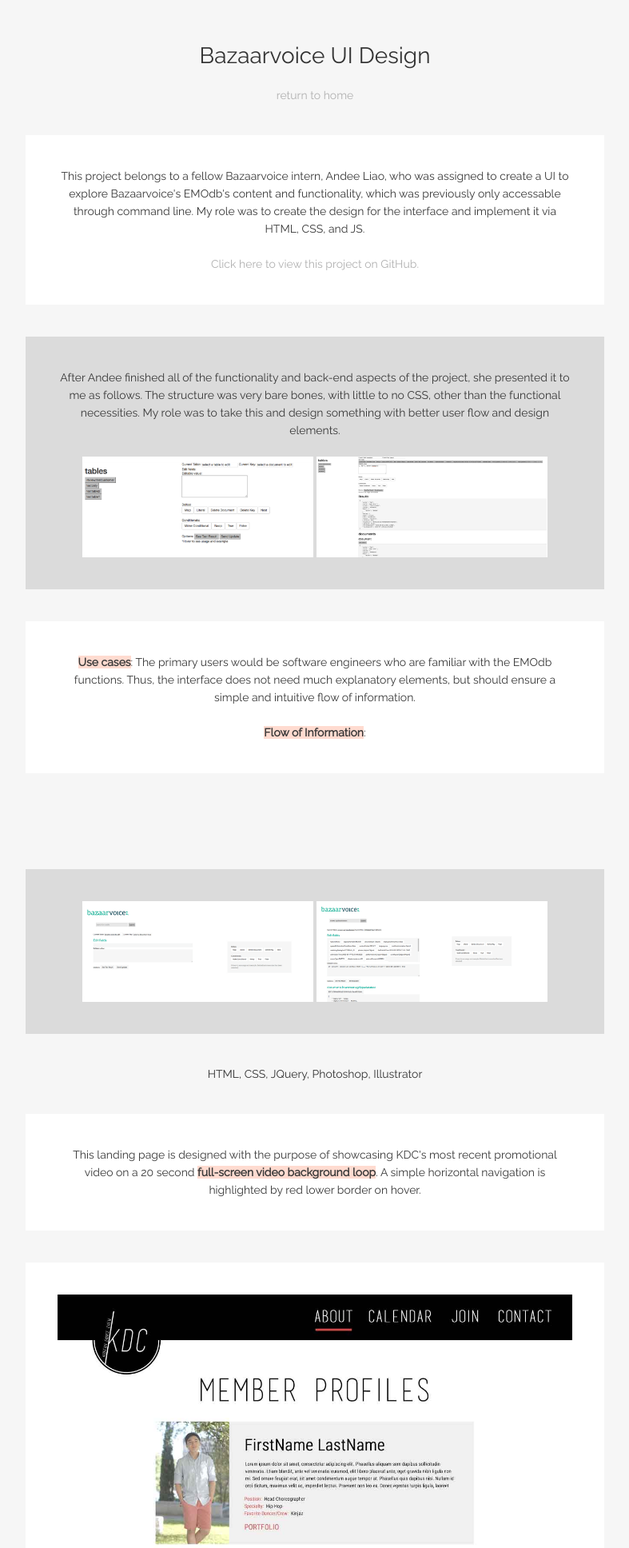
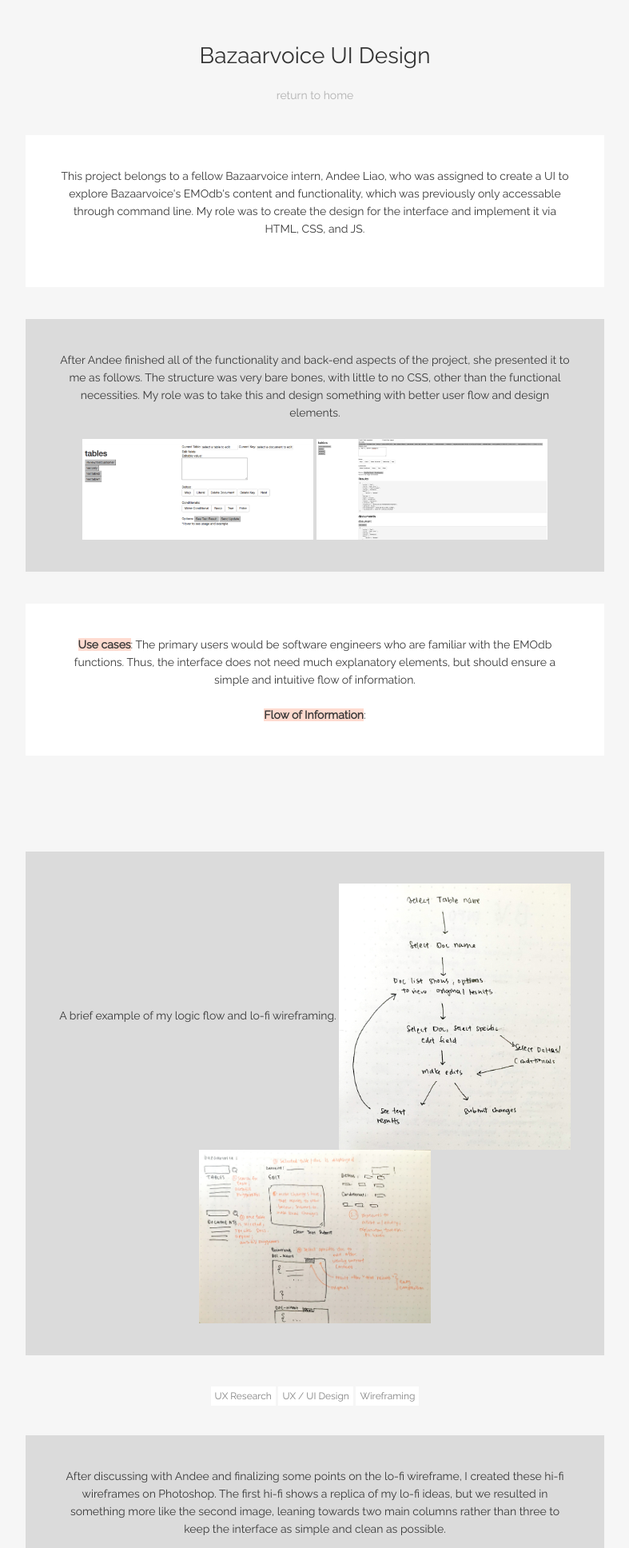
Before and after one commit to krystinadiao/krystinadiao.github.io, a PHP site: page /bv-interface.html in a window 1280 px wide. Shown: the top 1936 px of the page at 80% size, without its empty margins (246-1033 px from the left). Run offline with PHP 8.4, Linux system fonts and the light colour scheme; some libraries are stand-ins or nearby versions.

Commit message:
no message

```diff
--- a/bv-interface.html
+++ b/bv-interface.html
@@ -38,7 +38,6 @@
             This project belongs to a fellow Bazaarvoice intern, Andee Liao, who was assigned to create a UI to explore Bazaarvoice's EMOdb's content and functionality,
             which was previously only accessable through command line.  My role was to create the design for the interface and implement it via HTML, CSS, and JS.<br/><br/>
 
-            <a class="highlight" target="_blank" href="https://github.com/bazaarvoice/EMOtions">Click here to view this project on GitHub.</a>
 
           </div></div>
 
@@ -56,48 +55,47 @@
                 <b>Flow of Information</b>:
               </div><br/><br/></div>
 
-                <div data-aos="fade-up" >
+              <div data-aos="fade-up" >
+                <div class="text-boxes-img">
+                  A brief example of my logic flow and lo-fi wireframing.
+                  <a href="bv/interface-5.jpg" data-lightbox="image-2" data-title="After Design Implementation"><img src="bv/interface-5.jpg" alt="" width="45%"/></a>
+                  <a href="bv/interface-6.jpg" data-lightbox="image-2" data-title="After Design Implementation"><img src="bv/interface-6.jpg" alt="" width="45%"/></a>
+                </div>
+                <span class="category">UX Research</span>
+                <span class="category">UX / UI Design</span>
+                <Span class="category">Wireframing</span>
+              </div>
+
+              <div data-aos="fade-up" >
+                <div class="text-boxes-img">
+                  After discussing with Andee and finalizing some points on the lo-fi wireframe, I created
+                  these hi-fi wireframes on Photoshop.  The first hi-fi shows a replica of my lo-fi ideas,
+                  but we resulted in something more like the second image, leaning towards two main columns rather than three to keep the interface as simple and clean as possible.<br/><br/>
+                  The color palette is based off of the Bazaarvoice green and a neutral secondary palette.<br/><br/>
+                  <a href="bv/interface-7.jpg" data-lightbox="image-2" data-title="After Design Implementation"><img src="bv/interface-7.jpg" alt="" width="45%"/></a>
+                  <a href="bv/interface-8.jpg" data-lightbox="image-2" data-title="After Design Implementation"><img src="bv/interface-8.jpg" alt="" width="45%"/></a>
+                </div>
+                <span class="category">UX Research</span>
+                <span class="category">UX / UI Design</span>
+                <Span class="category">Wireframing</span>
+                <span class="category">Photoshop</span>
+              </div>
+
+
+                <div data-aos="fade-up" style="margin-bottom:200px" >
                   <div class="text-boxes-img">
+                    These are screenshots of the ultimate, final interface.  As you can see, they are nearly identical to my hi-fi wireframes, proving a successful integration.<br/><br/>
                     <a href="bv/interface-3.jpg" data-lightbox="image-2" data-title="After Design Implementation"><img src="bv/interface-3.jpg" alt="" width="45%"/></a>
                     <a href="bv/interface-4.jpg" data-lightbox="image-2" data-title="After Design Implementation"><img src="bv/interface-4.jpg" alt="" width="45%"/></a>
                   </div>
-                  <span class="hello2">HTML, CSS, JQuery, Photoshop, Illustrator</span>
+                  <span class="category">HTML</span>
+                  <span class="category">CSS</span>
+                  <Span class="category">JavaScript</span>
                 </div>
 
 
-                <div data-aos="fade-up" >
-                  <div class="text-boxes">
-                    This landing page is designed with the purpose of showcasing KDC's most recent promotional video on a 20 second <b>full-screen video background loop</b>.  A simple horizontal navigation is highlighted by red lower border on hover.
-                  </div>
-
-                </div>
 
 
-                <div data-aos="fade-up" >
-                  <div class="text-boxes">
-                    <a href="kdc/kdc02.jpg" data-lightbox="image-2" data-title="Member Profile Mock Up"><img src="kdc/kdc02.jpg" alt="" width="100%"/></a>
-                  </div>
-                  <span class="hello2">HTML, CSS, JQuery</span></div>
-
-
-                  <div data-aos="fade-up" >
-                    <div class="text-boxes">
-                      This is one of many page mock ups planned for the website.  Things that I plan to implement and challenge myself on include <b>unique UI that will engage users</b>, <b>easy to use UX and simple information architecture</b>, and <b>useful implementations such as Google Calendar and upcoming events</b>.
-
-                    </div></div>
-
-
-                    <div data-aos="fade-up" >
-                      <div class="videoWrapper text-boxes">
-                        <iframe width="560" height="349" src="https://www.youtube.com/embed/jNWMCLCo_x4" frameborder="0" allowfullscreen></iframe>
-                      </div>
-                      <span class="hello2">Adobe Premiere</span></div>
-
-                      <div data-aos="fade-up" >
-                        <div class="text-boxes">
-                          This was my first time filming a promotional video and editing it independently.  The filming took many takes, as the idea was to utilize the trending "one-shot" video style.
-                        </div>
-                      </div>
 
 
 
--- a/style.css
+++ b/style.css
@@ -158,6 +158,7 @@ a:hover span{
   font-family:arial;
   color:#b6b6b6;
   text-align:center;
+  max-width:1500px;
 }
 
 .contain{
@@ -351,7 +352,6 @@ a.image:hover{
   position: relative;
   height: 100px;
   width: 90%;
-  max-width: 800px;
   margin: 0 auto;
 }
 .cd-horizontal-timeline .events-wrapper {
```
Also changed, not shown: bv-analytics.html (+10 -55 lines), bv/interface-5.jpg (added), bv/interface-6.jpg (added), bv/interface-7.jpg (added), bv/interface-8.jpg (added).
